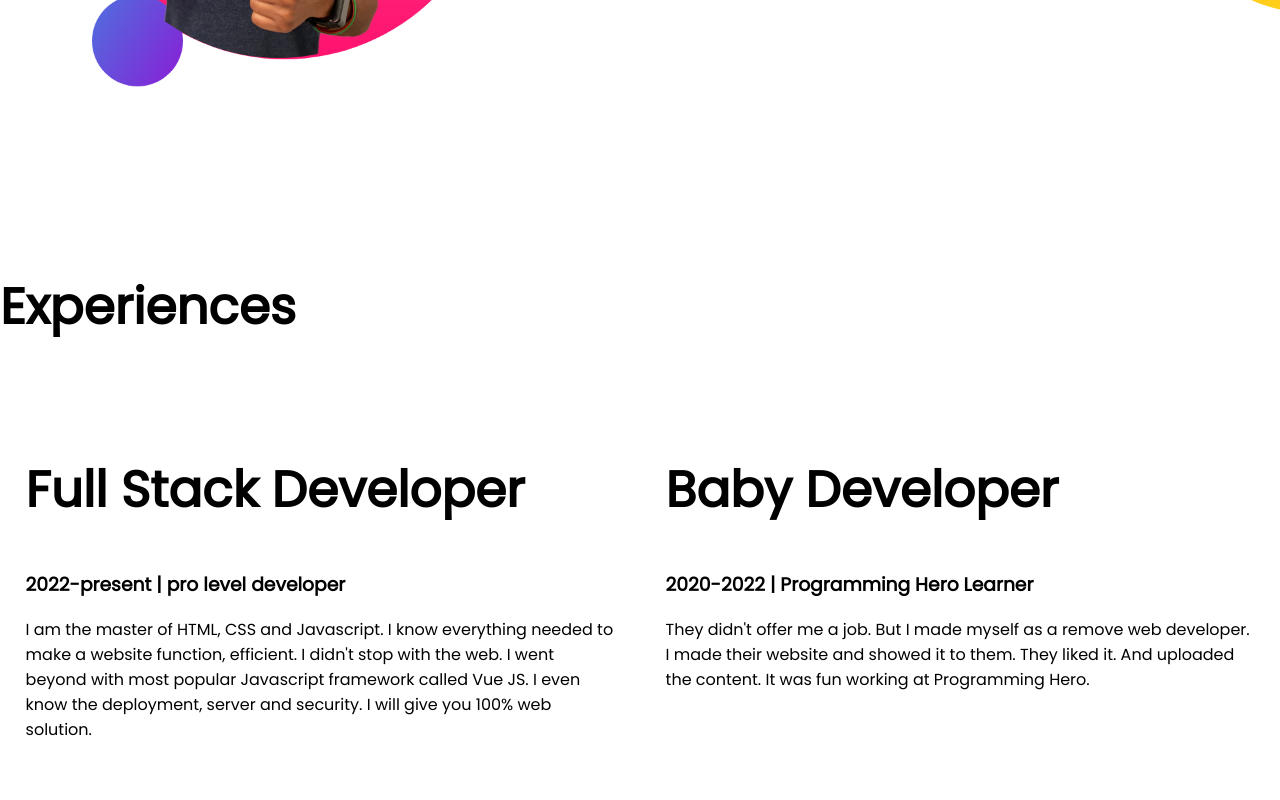
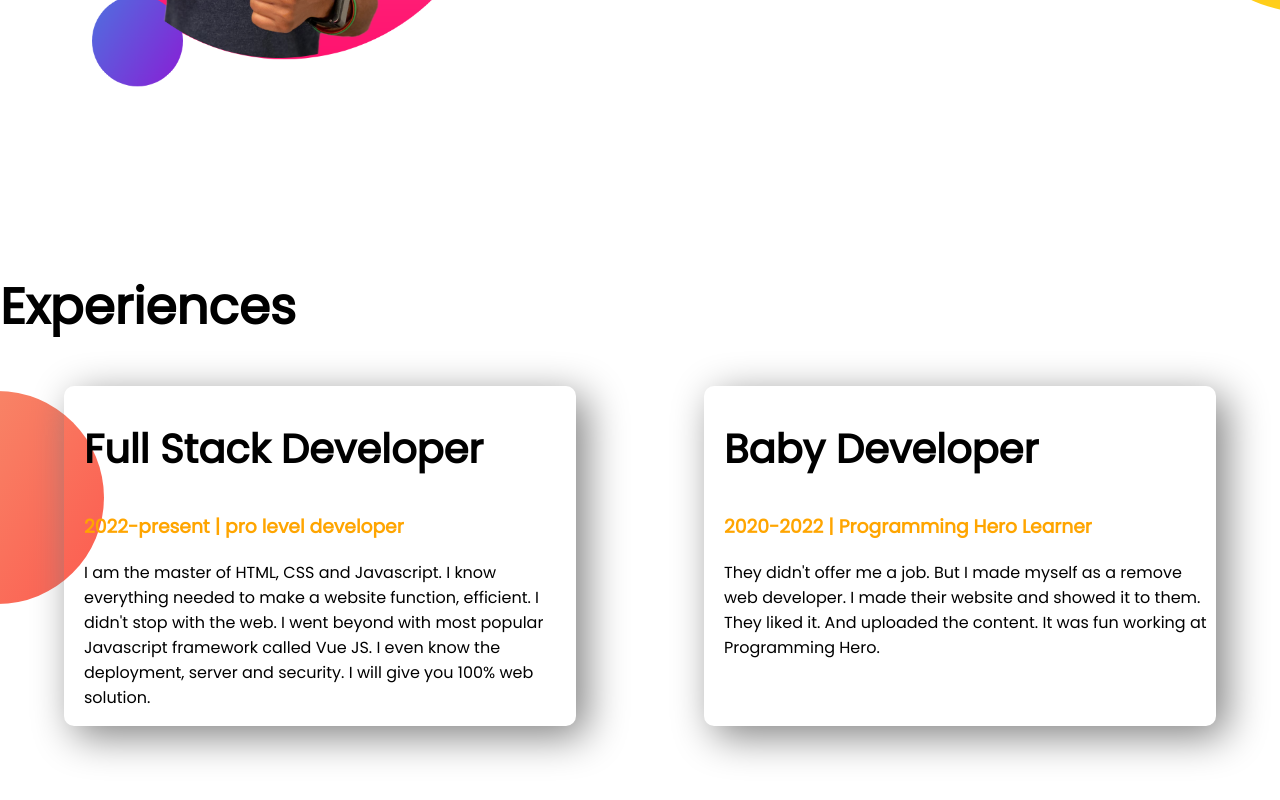
Before and after one commit to TanveerShahriar/developer-portfolio, a plain HTML site: page index.html in a window 1280 px wide. Shown: the part 1067-1867 px from the top of the page. Drawn offline with Linux system fonts and the light colour scheme.

Commit message:
8th vid done

```diff
--- a/index.html
+++ b/index.html
@@ -40,14 +40,14 @@
     <section class="experience-area">
         <h1>Experiences</h1>
         <div class="flexible-container">
-            <div class="half-width">
-                <h1>Full Stack Developer</h1>
-                <h3>2022-present | pro level developer</h3>
+            <div class="experience-item">
+                <h2>Full Stack Developer</h1>
+                <h3 class="orange-color">2022-present | pro level developer</h3>
                 <p>I am the master of HTML, CSS and Javascript. I know everything needed to make a website function, efficient. I didn't stop with the web. I went beyond with most popular Javascript framework called Vue JS. I even know the deployment, server and security. I will give you 100% web solution.</p>
             </div>
-            <div class="half-width">
-                <h1>Baby Developer</h1>
-                <h3>2020-2022 | Programming Hero Learner</h3>
+            <div class="experience-item">
+                <h2>Baby Developer</h1>
+                <h3 class="orange-color">2020-2022 | Programming Hero Learner</h3>
                 <p>They didn't offer me a job. But I made myself as a remove web developer. I made their website and showed it to them. They liked it. And uploaded the content. It was fun working at Programming Hero.</p>
             </div>
         </div>
--- a/style.css
+++ b/style.css
@@ -5,6 +5,10 @@ body{
 
 h1{
     font-size: 50px;
+}
+
+h2{
+    font-size: 40px;
 }
 
 .orange-color{
@@ -44,3 +48,18 @@ h1{
     background-repeat:no-repeat;
     background-position: right;
 }
+
+.experience-area{
+    background-image:url(images/exp-bg.png);
+    background-repeat:no-repeat;
+    background-position: left;
+}
+
+.experience-item{
+    width:40%;
+    margin-left: 5%;
+    margin-right: 5%;
+    padding-left: 20px;
+    border-radius: 10px;
+    box-shadow: 10px 10px 40px grey;
+}
```
